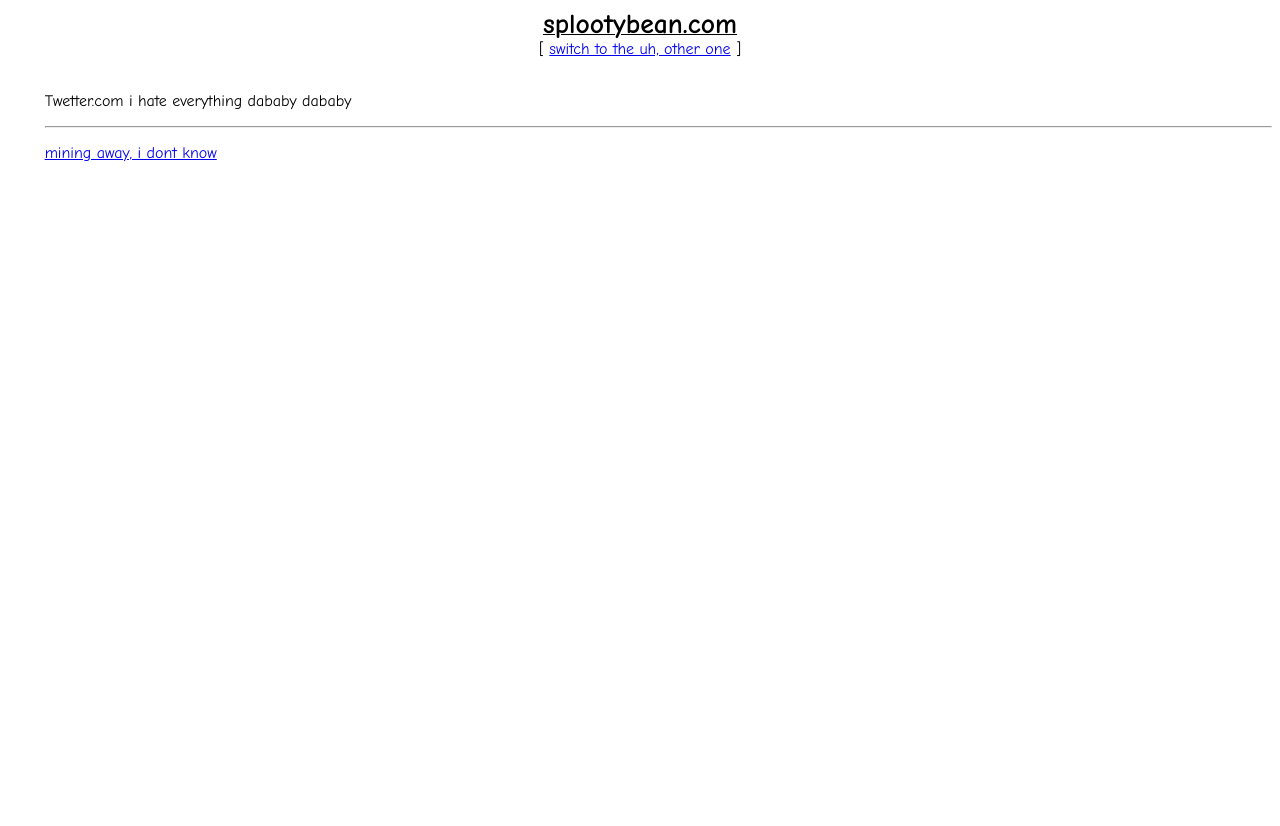
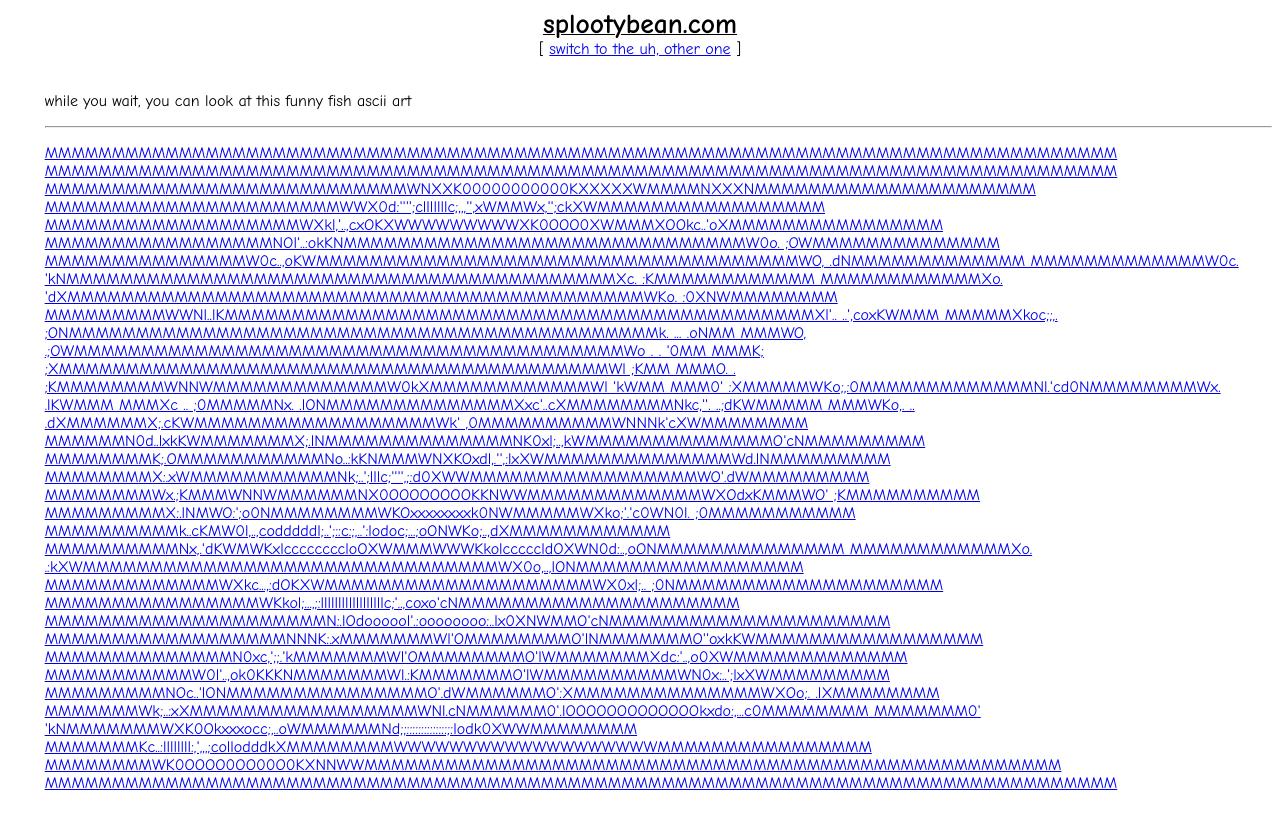
Before and after one commit to splootyb/splootybean, a plain HTML site: page about.html in a window 1280 px wide. Before the commit the page ends 800 px from the top, so only its background shows below. Drawn offline with Linux system fonts and the light colour scheme.

Commit message:
Update about.html

```diff
--- a/about.html
+++ b/about.html
@@ -15,10 +15,46 @@
 </td></tr><!--msnavigation--></table><!--msnavigation--><table border="0" cellpadding="0" cellspacing="0" width="100%"><tr><td valign="top" width="1%">
 </td><td valign="top" width="24"></td><!--msnavigation--><td valign="top">
 
-<p><font face="Comic Sans MS">Twetter.com i hate everything dababy dababy</font></p>
+<p><font face="Comic Sans MS">while you wait, you can look at this funny fish ascii art</font></p>
 
 <hr>
 
-<p align="left"><font face="Comic Sans MS"><a href="https://www.youtube.com/@DaSplootybean">mining away, i dont know</a></font></p>
+<p align="left"><font face="Comic Sans MS"><a href="https://www.youtube.com/@DaSplootybean">MMMMMMMMMMMMMMMMMMMMMMMMMMMMMMMMMMMMMMMMMMMMMMMMMMMMMMMMMMMMMMMMMMMMMMMMMMMMMMMM
+MMMMMMMMMMMMMMMMMMMMMMMMMMMMMMMMMMMMMMMMMMMMMMMMMMMMMMMMMMMMMMMMMMMMMMMMMMMMMMMM
+MMMMMMMMMMMMMMMMMMMMMMMMMMMWNXXK00000000000KXXXXXWMMMMNXXXNMMMMMMMMMMMMMMMMMMMMM
+MMMMMMMMMMMMMMMMMMMMMMWWX0d:'''';clllllllc;,,,'',xWMMWx,'';ckXWMMMMMMMMMMMMMMMMM
+MMMMMMMMMMMMMMMMMMMWXkl,'..,cxOKXWWWWWWWWWXK0OOO0XWMMMXOOkc..'oXMMMMMMMMMMMMMMMM
+MMMMMMMMMMMMMMMMMNOl'..:okKNMMMMMMMMMMMMMMMMMMMMMMMMMMMMMMW0o. ;OWMMMMMMMMMMMMMM
+MMMMMMMMMMMMMMMW0c..,oKWMMMMMMMMMMMMMMMMMMMMMMMMMMMMMMMMMMMMWO, .dNMMMMMMMMMMMMM
+MMMMMMMMMMMMMW0c. 'kNMMMMMMMMMMMMMMMMMMMMMMMMMMMMMMMMMMMMMMMMMXc. :KMMMMMMMMMMMM
+MMMMMMMMMMMMXo. 'dXMMMMMMMMMMMMMMMMMMMMMMMMMMMMMMMMMMMMMMMMMMMWKo. :0XNWMMMMMMMM
+MMMMMMMMMWWNl..lKMMMMMMMMMMMMMMMMMMMMMMMMMMMMMMMMMMMMMMMMMMMMXl'..  ..',coxKWMMM
+MMMMMXkoc;;,. ;ONMMMMMMMMMMMMMMMMMMMMMMMMMMMMMMMMMMMMMMMMMMMMk. ...        .oNMM
+MMMWO,         .;OWMMMMMMMMMMMMMMMMMMMMMMMMMMMMMMMMMMMMMMMMMWo  .        .  '0MM
+MMMK;            ;XMMMMMMMMMMMMMMMMMMMMMMMMMMMMMMMMMMMMMMMMMWl              ;KMM
+MMMO. .          ;KMMMMMMMMWNNWMMMMMMMMMMMMMW0kXMMMMMMMMMMMMWl             'kWMM
+MMM0'            :XMMMMMWKo;,:0MMMMMMMMMMMMMNl.'cd0NMMMMMMMMWx.          .lKWMMM
+MMMXc      ..   ;0MMMMMNx. .lONMMMMMMMMMMMMMMXxc'..cXMMMMMMMMNkc,''. ..;dKWMMMMM
+MMMWKo,.   .. .dXMMMMMMX;.cKWMMMMMMMMMMMMMMMMMMWk' ,0MMMMMMMMMMWNNNk'cXWMMMMMMMM
+MMMMMMN0d..lxkKWMMMMMMMX;.lNMMMMMMMMMMMMMMNK0xl;..,kWMMMMMMMMMMMMMMO'cNMMMMMMMMM
+MMMMMMMMK;.OMMMMMMMMMMMNo..:kKNMMMWNXKOxdl,.'',:lxXWMMMMMMMMMMMMMMWd.lNMMMMMMMMM
+MMMMMMMMX:.xWMMMMMMMMMMMNk;..';lllc;'''',;:d0XWWMMMMMMMMMMMMMMMMMWO'.dWMMMMMMMMM
+MMMMMMMMWx.;KMMMWNNWMMMMMMNX0OOOOOOOOKKNWWMMMMMMMMMMMMMWXOdxKMMMWO' ;KMMMMMMMMMM
+MMMMMMMMMX:.lNMWO:';o0NMMMMMMMMWKOxxxxxxxxk0NWMMMMMWXko;'.'c0WN0l. ;0MMMMMMMMMMM
+MMMMMMMMMMk..cKMW0l,..,codddddl;..';::c:;,..':lodoc;...;oONWKo;..,dXMMMMMMMMMMMM
+MMMMMMMMMMNx,.'dKWMWKxlccccccccloOXWMMMWWWKkolcccccldOXWN0d:..,oONMMMMMMMMMMMMMM
+MMMMMMMMMMMMXo. .:kXWMMMMMMMMMMMMMMMMMMMMMMMMMMMMMMMWX0o,..,lONMMMMMMMMMMMMMMMMM
+MMMMMMMMMMMMMWXkc...,:dOKXWMMMMMMMMMMMMMMMMMMMMWX0xl;..  ;0NMMMMMMMMMMMMMMMMMMMM
+MMMMMMMMMMMMMMMMWKkol;...,;:llllllllllllllllllc;'..,coxo'cNMMMMMMMMMMMMMMMMMMMMM
+MMMMMMMMMMMMMMMMMMMMMN:.lOdoooool'.:oooooooo:..lx0XNWMMO'cNMMMMMMMMMMMMMMMMMMMMM
+MMMMMMMMMMMMMMMMMMNNNK:.xMMMMMMMWl'OMMMMMMMMO'lNMMMMMMMO''oxkKWMMMMMMMMMMMMMMMMM
+MMMMMMMMMMMMMMN0xc,';;.'kMMMMMMMWl'OMMMMMMMMO'lWMMMMMMMXdc:'..,o0XWMMMMMMMMMMMMM
+MMMMMMMMMMMW0l'..,ok0KKKNMMMMMMMWl.:KMMMMMMMO'lWMMMMMMMMMMWN0x:..';lxXWMMMMMMMMM
+MMMMMMMMMNOc..'lONMMMMMMMMMMMMMMMO'.dWMMMMMMO':XMMMMMMMMMMMMMMWXOo;. .lXMMMMMMMM
+MMMMMMMWk;..:xXMMMMMMMMMMMMMMMMMWNl.cNMMMMMM0'.lOOOOOOOOOOOOOkxdo:,...c0MMMMMMMM
+MMMMMMM0' 'kNMMMMMMMWXK0Okxxxocc;,..oWMMMMMMNd;;::::::::::::::;:lodk0XWWMMMMMMMM
+MMMMMMMKc..:llllllll:,',,,;collodddkXMMMMMMMMWWWWWWWWWWWWWWWWWWWMMMMMMMMMMMMMMMM
+MMMMMMMMWK0OOOO0OO00O0KXNNWWMMMMMMMMMMMMMMMMMMMMMMMMMMMMMMMMMMMMMMMMMMMMMMMMMMMM
+MMMMMMMMMMMMMMMMMMMMMMMMMMMMMMMMMMMMMMMMMMMMMMMMMMMMMMMMMMMMMMMMMMMMMMMMMMMMMMMM</a></font></p>
 &nbsp;<!--msnavigation--></td></tr><!--msnavigation--></table></body>
 </html>
```
